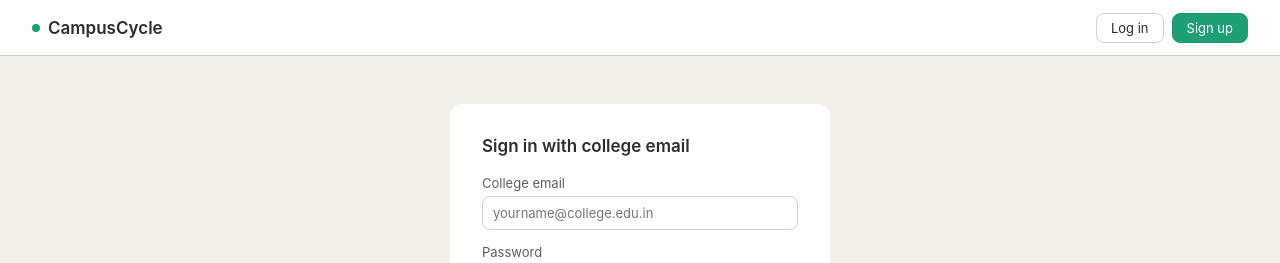
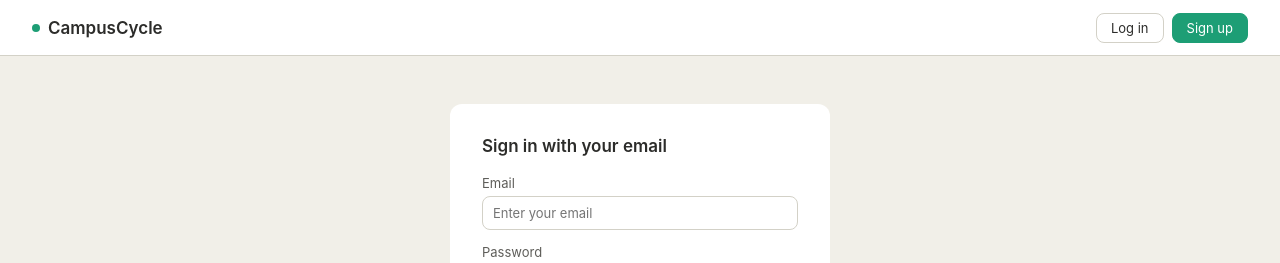
Before and after one commit to AjayKrishnan17/ReCycle, a React (Vite) app in the folder Frontend/: page /login in a window 1280 px wide. Shown: the top 263 px of the page. Built offline with nearby package versions, Linux system fonts and the light colour scheme; no server answers.

Commit message:
Update login form labels and placeholders

```diff
--- a/Frontend/src/pages/Login.jsx
+++ b/Frontend/src/pages/Login.jsx
@@ -27,12 +27,12 @@ export default function Login() {
   return (
     <div className="auth-page">
       <form className="auth-card" onSubmit={handleSubmit}>
-        <h2>Sign in with college email</h2>
+        <h2>Sign in with your email</h2>
         <div className="field">
-          <label>College email</label>
+          <label>Email</label>
           <input
             type="email"
-            placeholder="yourname@college.edu.in"
+            placeholder="Enter your email"
             value={email}
             onChange={(e) => setEmail(e.target.value)}
             required
```
